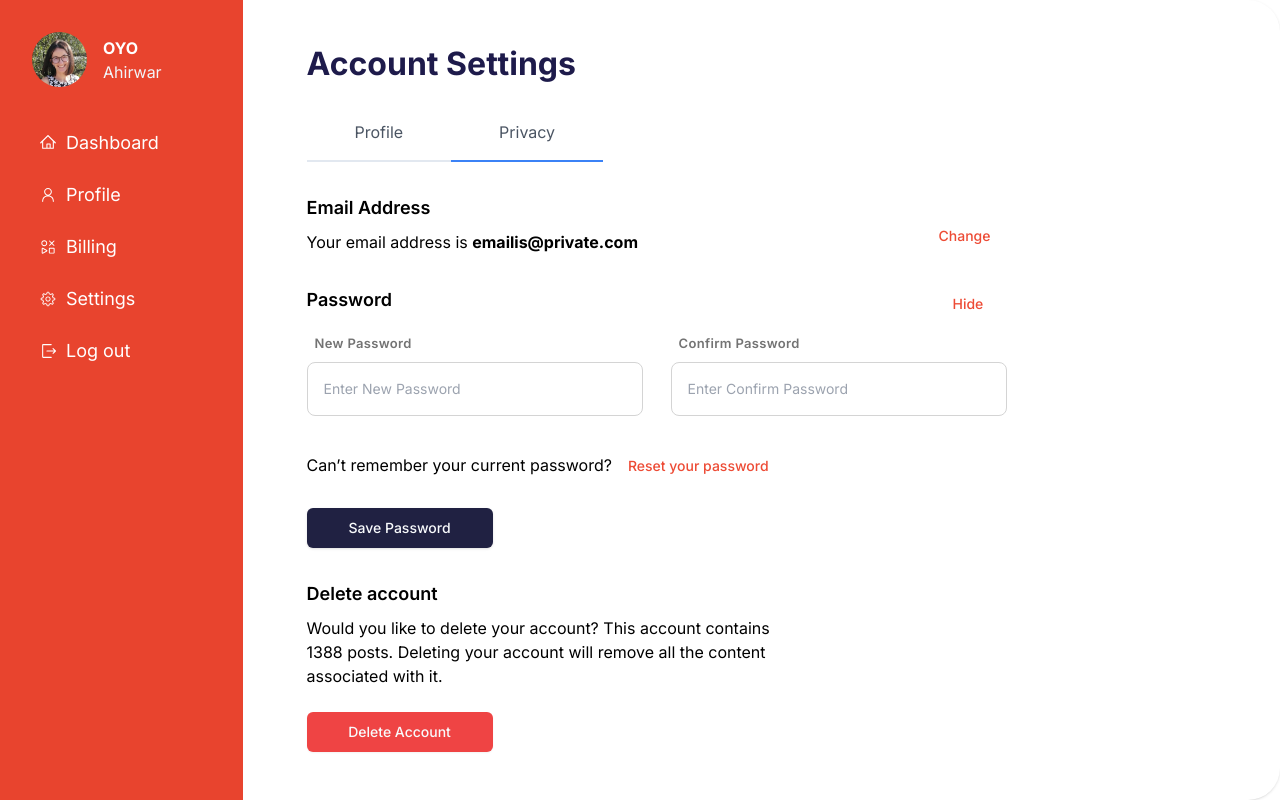
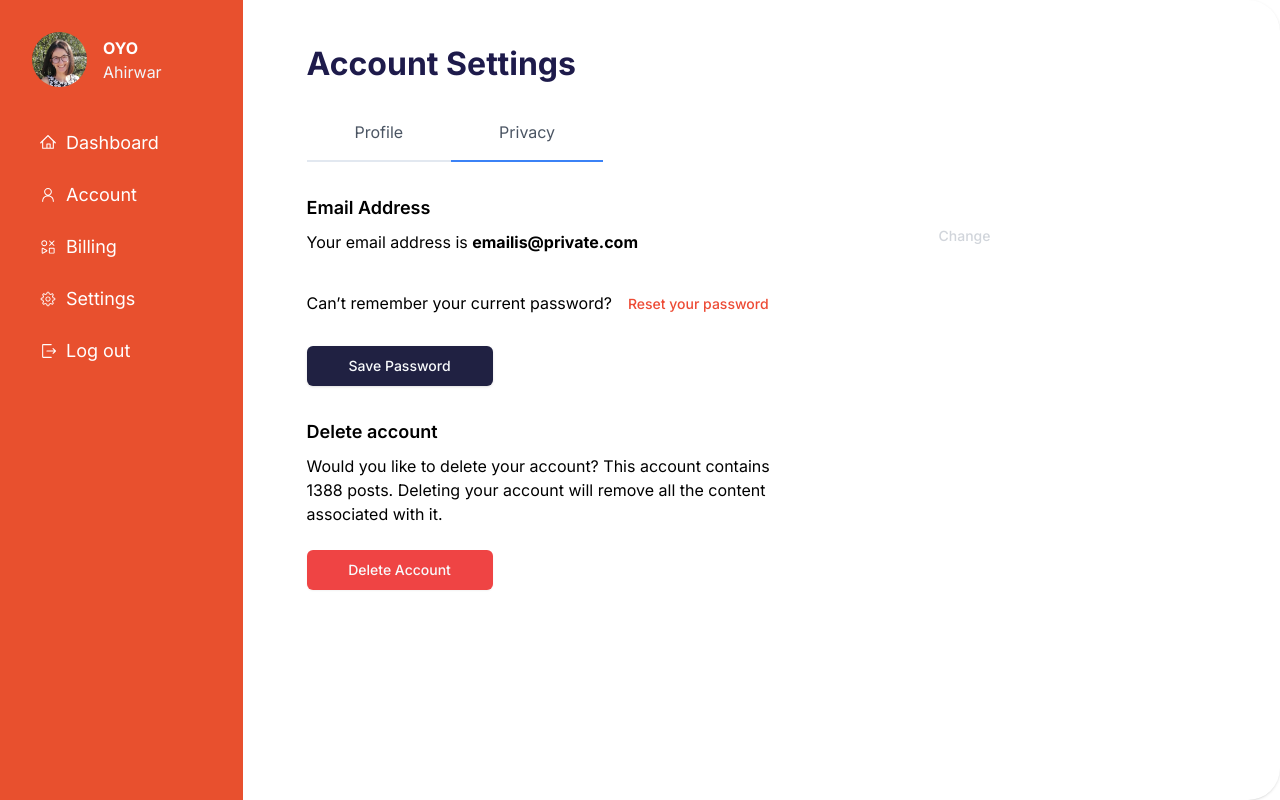
Before and after one commit to satender9586/roomstay, a Next.js app: page /profile in a window 1280 px wide. Both pictures are taken after a click on the button "Privacy". Built offline with nearby package versions, Linux system fonts and the light colour scheme.

Commit message:
add: state in account page

```diff
--- a/components/Landing/Header.jsx
+++ b/components/Landing/Header.jsx
@@ -7,7 +7,7 @@ import { setToken } from "../../utils/auth";
 
 const Header = () => {
     const router = useRouter();
-    const token = "eyJhbGciOiJIUzI1NiIsInR5cCI6IkpXVCJ9.eyJpZCI6IjY1ZTk4ZjA1NGY3MTcxNWU0NDcwMWFjNiIsImlhdCI6MTcwOTgzMTE0MiwiZXhwIjoxNzA5OTE3NTQyfQ.zzA8CDqbKXztMUWkSaONkTbguaJzxU7wVVD_ZA2hr-I"
+    const token = "eyJhbGciOiJIUzI1NiIsInR5cCI6IkpXVCJ9.eyJpZCI6IjY1ZTk4ZjA1NGY3MTcxNWU0NDcwMWFjNiIsImlhdCI6MTcwOTk2OTQ4OCwiZXhwIjoxNzEwMDU1ODg4fQ.z6MAz2rrMub2OpyN2uq5H7ccgzMbLyjlUukKmuHthoc"
 
     return (
 
--- a/components/Sidebar/Sidebar.jsx
+++ b/components/Sidebar/Sidebar.jsx
@@ -23,7 +23,7 @@ const SideBar = () => {
 
     return (
 
-        <div className='w-72 h-[100dvh] | px-6  bg-[#e8442e]'>
+        <div className='w-72 h-[100dvh] | px-6  bg-[#e8502e]'>
 
             <div className='flex py-8'>
 
@@ -51,7 +51,7 @@ const SideBar = () => {
                 <div className="h-12 pr-2 py-2 | flex justify-start items-center gap-2.5 | group | cursor-pointer" onClick={()=>handleRoute("/profile")}>
                     <HoverLine />
                     <PersonIcon className="size-4"/>
-                    <div className=" font-normal">Profile</div>
+                    <div className=" font-normal">Account</div>
                 </div>
 
                 <div className="h-12 pr-2 py-2 | flex justify-start items-center gap-2.5 | group | cursor-pointer" onClick={()=>handleRoute("/bill")}>
--- a/components/Tools/Input.jsx
+++ b/components/Tools/Input.jsx
@@ -1,5 +1,5 @@
 
-const Input = ({ label = "", placeholder = "Default" }) => {
+const Input = ({ label = "", ...props }) => {
     return (
         <div className='w-full space-y-2'>
             {
@@ -10,7 +10,7 @@ const Input = ({ label = "", placeholder = "Default" }) => {
                 )
             }
 
-            <input type="text" placeholder={placeholder} className='border border-neutral-300 rounded-lg py-4 px-4 w-full focus:border-blue-400 focus:outline-none capitalize text-sm' />
+            <input type="text" className='border border-neutral-300 rounded-lg py-4 px-4 w-full focus:border-blue-400 focus:outline-none capitalize text-sm' {...props} />
         </div>
     )
 }
--- a/components/Tools/TextArea.jsx
+++ b/components/Tools/TextArea.jsx
@@ -1,12 +1,16 @@
 import React from 'react'
 
-const TextArea = ({ label = "Default", placeholder = "" }) => {
+const TextArea = ({ label = "", ...props }) => {
     return (
         <div>
-            <label className="pl-2 text-neutral-500 text-[13px] font-semibold capitalize leading-tight tracking-wide w-full" >
-                {label}
-            </label>
-            <textarea maxLength={400} rows={4} placeholder={placeholder} className='resize-none  bg-white border text-sm border-neutral-300 rounded-lg py-5 px-4 w-full focus:border-blue-400 focus:outline-none capitalize'></textarea>
+            {
+                label && (
+                    <label className="pl-2 text-neutral-500 text-[13px] font-semibold capitalize leading-tight tracking-wide w-full" >
+                        {label}
+                    </label>
+                )
+            }
+            <textarea maxLength={400} className='resize-none  bg-white border text-sm border-neutral-300 rounded-lg py-5 px-4 w-full focus:border-blue-400 focus:outline-none capitalize' {...props} />
         </div>
     )
 }
--- a/src/app/profile/page.jsx
+++ b/src/app/profile/page.jsx
@@ -7,6 +7,20 @@ import { Button } from '@/components/ui/button'
 
 const Profile = () => {
     const [activeTab, setActiveTab] = useState(0)
+    const [profileForm, setProfileForm] = useState({ firstName: "", lastName: "", website: "", bio: "" })
+    const [privacyForm, setPrivacyForm] = useState({ password: "", confirmPassword: "" })
+
+    const handleProfileValue = (e) => {
+        const name=e.target.name
+        const value=e.target.value;
+        setProfileForm({...profileForm,[name]:value})
+    }
+
+    const handlePrivacyValue=(e)=>{
+        const name=e.target.name
+        const value=e.target.value;
+        setPrivacyForm({...privacyForm,[name]:value})
+    }
 
     const handleTabs = (tabNo = 0) => {
         setActiveTab(tabNo)
@@ -35,7 +49,7 @@ const Profile = () => {
 
                 {
                     activeTab === 0 && (
-                        <ProfileSettings />
+                        <ProfileSettings  form={profileForm} handleChange={handleProfileValue}/>
                     )
                 }
 
@@ -43,7 +57,7 @@ const Profile = () => {
 
                 {
                     activeTab === 1 && (
-                        <PrivacySettings />
+                        <PrivacySettings form={privacyForm} handleChange={handlePrivacyValue}/>
                     )
                 }
 
@@ -58,40 +72,46 @@ const Profile = () => {
 
 export default Profile
 
-const ProfileSettings = () => {
+const ProfileSettings = ({form,handleChange}) => {
     return (
         <div className='mt-8 flex flex-col gap-4 w-[700px]'>
             <div className="text-black text-lg font-bold">Profile</div>
 
             <div className='flex justify-between'>
+
                 <div className='flex-[0.48]'>
-                    <Input placeholder="Enter first name" label="First Name" />
-                </div>
-                <div className='flex-[0.48]'>
-                    <Input placeholder="Enter last name" label="Last Name" />
-                </div>
+                    <Input value={form?.firstName} onChange={(value)=>{handleChange(value)}} name="firstName" placeholder="Enter first name" label="First Name" />
                 </div>
 
-            <Input placeholder="Enter your email" label="Email" />
+                <div className='flex-[0.48]'>
+                    <Input value={form?.lastName} onChange={(value)=>{handleChange(value)}} name="lastName"  placeholder="Enter last name" label="Last Name" />
+                </div>
 
-            <TextArea label='Bio' placeholder="Something about yourself" />
+            </div>
 
-            <div className="text-black text-lg font-bold mt-2 ">Personal Website</div>
+            <Input value={form?.website} onChange={(value)=>{handleChange(value)}} name="website"  placeholder="Enter your email" label="Personal Website" />
 
+            <TextArea value={form?.lastName} onChange={(value)=>{handleChange(value)}} name="lastName"  label='Bio' rows={5} placeholder="Something about yourself" />
 
-            <div className='mt-2'>
-                <Input placeholder="Enter your email" />
-            </div>
             <div className='mt-4'>
                 <Button className="bg-[#202142] hover:bg-[#141531] w-[150px] py-1" size="lg">Save</Button>
             </div>
+
+            {/* <div className="text-black text-lg font-bold mt-2 ">Personal Website</div>
+            <div className='mt-2'>
+                <Input placeholder="Enter your email" />
+            </div> */}
+
+
+
 
         </div>
     )
 }
 
 
-const PrivacySettings = () => {
+const PrivacySettings = ({form,handleChange}) => {
+    const [showPassword, setShowPassword] = useState(false)
     return (
         <div className='mt-8 w-[700px] flex flex-col'>
             <div className='flex'>
@@ -106,11 +126,14 @@ const PrivacySettings = () => {
                 </div>
 
                 <div className='flex-[0.1] flex items-end'>
-                    <Button variant="link">Change</Button>
+                    <Button variant="link" className="text-gray-300">Change</Button>
 
                 </div>
             </div>
 
+
+            {
+                showPassword && (
                     <div className='mt-8 flex flex-col gap-2'>
                         <div className='flex'>
                             <div className='flex-[0.9] flex flex-col gap-2'>
@@ -118,7 +141,7 @@ const PrivacySettings = () => {
                             </div>
 
                             <div className='flex-[0.1] flex items-end'>
-                        <Button variant="link">Hide</Button>
+                                <Button variant="link" onClick={() => setShowPassword(false)}>Hide</Button>
                             </div>
 
 
@@ -127,21 +150,28 @@ const PrivacySettings = () => {
                         <div>
                             <div className='flex justify-between'>
                                 <div className='flex-[0.48]'>
-                            <Input placeholder="Enter new Password" label="New Password" />
+                                    <Input value={form?.password} onChange={(value)=>{handleChange(value)}} name="password" placeholder="Enter new Password" label="New Password" />
                                 </div>
                                 <div className='flex-[0.48]'>
-                            <Input placeholder="Enter confirm Password" label="Confirm Password" />
+                                    <Input value={form?.confirmPassword} onChange={(value)=>{handleChange(value)}} name="confirmPassword"  placeholder="Enter confirm Password" label="Confirm Password" />
                                 </div>
                             </div>
                         </div>
 
                     </div>
+                )
+            }
 
+            {
+                !showPassword && (
                     <div className=" text-black text-md font-normal mt-8">Can’t remember your current password?
-                <Button variant="link">
+                        <Button variant="link" onClick={() => setShowPassword(true)}>
                             Reset your password
                         </Button>
                     </div>
+                )
+            }
+
 
             <div className='mt-6'>
                 <Button className="bg-[#202142] hover:bg-[#141531] w-[186px] py-1" size="lg">Save Password</Button>
```
Lines whose indentation alone changed are shown as unchanged.
